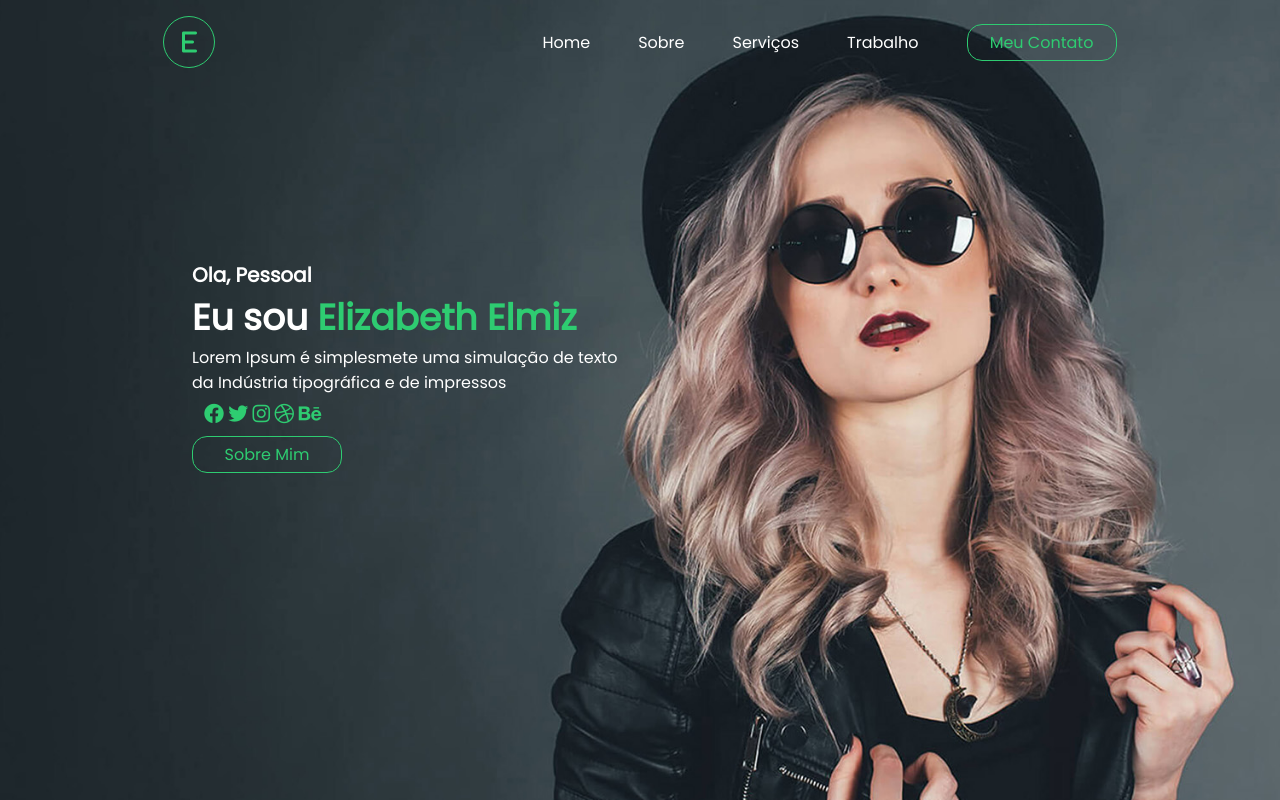
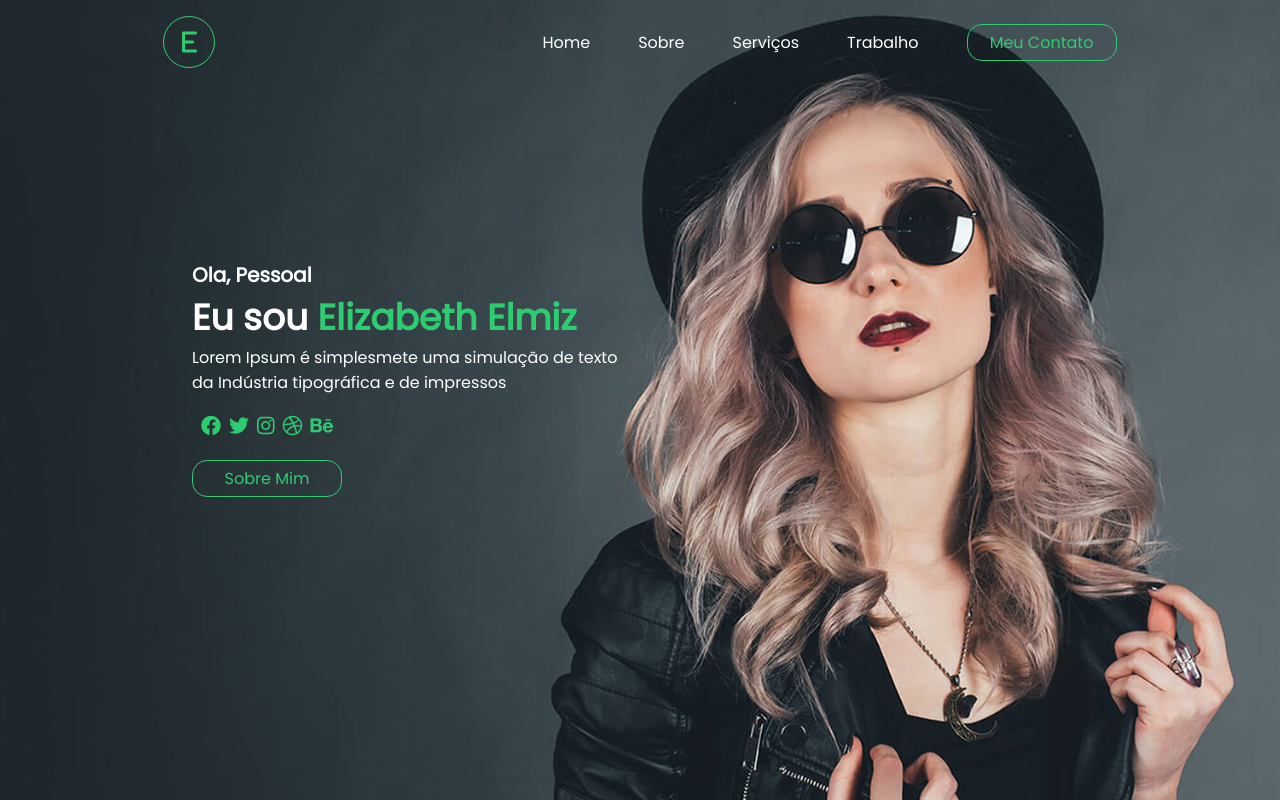
Before and after one commit to theVieira/landingPage, a plain HTML site: page index.html in a window 1280 px wide. Drawn offline with Linux system fonts and the light colour scheme.

Commit message:
ajustes no css

```diff
--- a/index.html
+++ b/index.html
@@ -37,6 +37,7 @@
         <p>Lorem Ipsum é simplesmete uma simulação de texto</p>
         <p>da Indústria tipográfica e de impressos</p>
       </article>
+      <div class="align">
         <nav class="socialIcons">
           <a href="#"><i class="fa-brands fa-facebook"></i></a>
           <a href="#"><i class="fa-brands fa-twitter"></i></a>
@@ -45,6 +46,8 @@
           <a href="#"><i class="fa-brands fa-behance"></i></a>
         </nav>
         <input type="button" value="Sobre Mim" class="button">
+      </div>
+
     </main>
   </div>
 </body>
--- a/styles/styles.css
+++ b/styles/styles.css
@@ -106,11 +106,27 @@ header {
   color: #2ecc71;
 }
 
+.align {
+  width: 150px;
+  display: flex;
+  flex-direction: column;
+  align-items: center;
+}
+
 .socialIcons {
-  padding: 8px 12px;
+  width: 150px;
+  padding: 20px 0;
+  display: flex;
+  justify-content: center;
+  gap: 8px;
 }
 
 .socialIcons a i{
   color: #2ecc71;
   font-size: 20px;
 }
+
+.socialIcons a i:hover {
+  scale: 1.1;
+  transition: 0.4s;
+}
```
Lines whose indentation alone changed are shown as unchanged.
